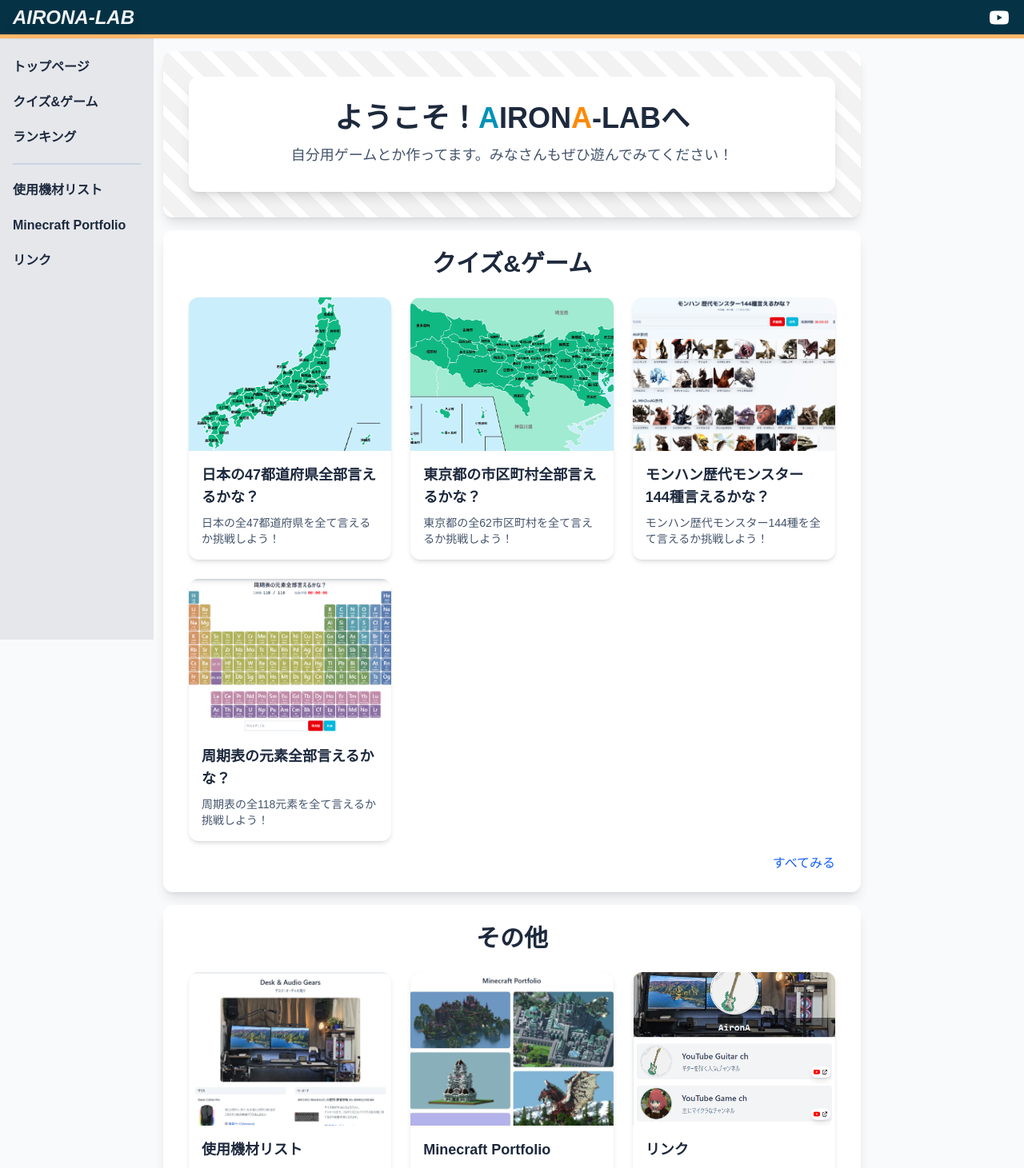
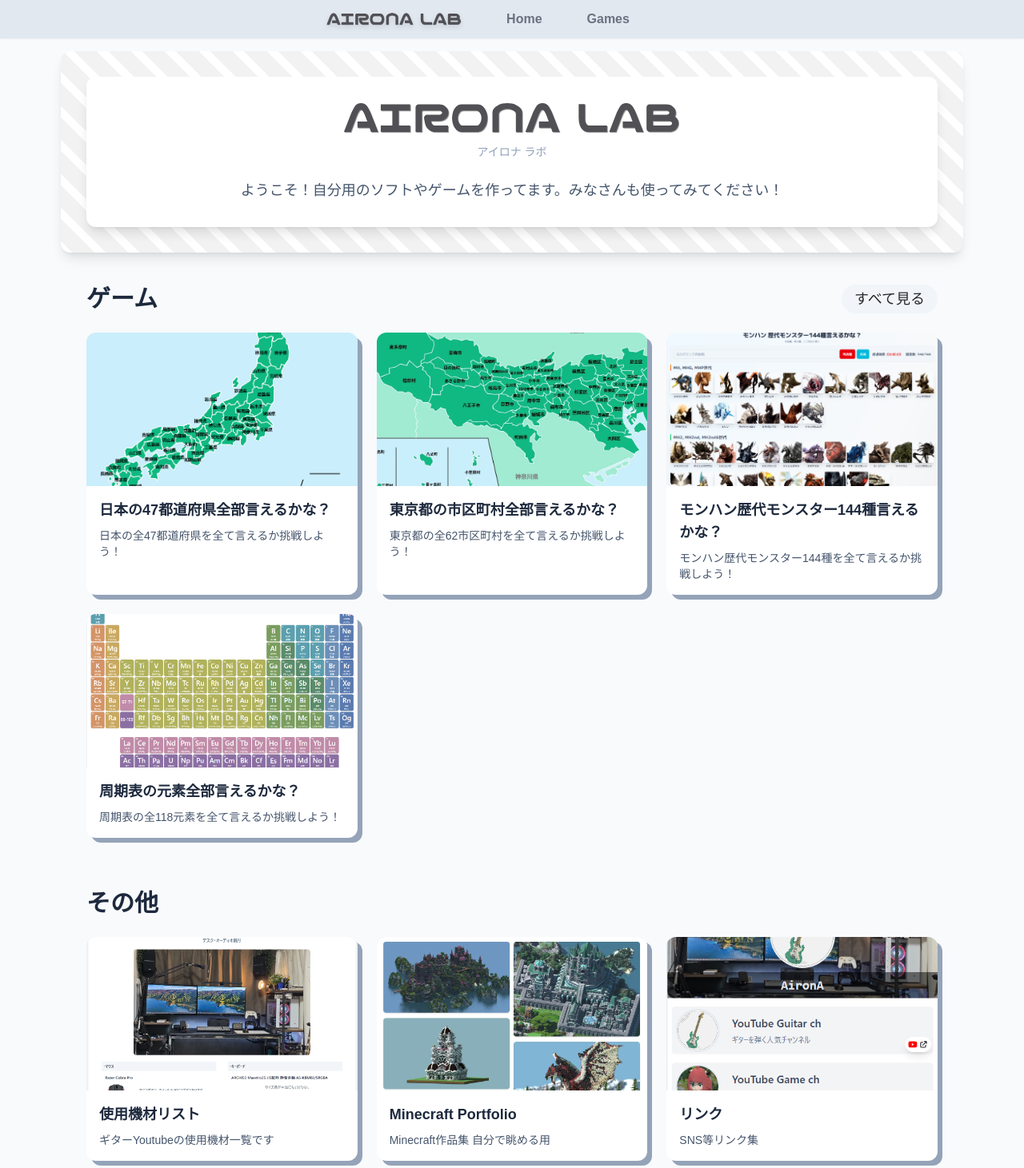
Before and after one commit to yasaka1006/AIRONA-LAB, a React (Vite) app: page / in a window 1280 px wide. Shown: the top 1461 px of the page at 80% size. Built offline with nearby package versions, Linux system fonts and the light colour scheme; a web font is replaced by a local one.

Commit message:
デザイン更新

```diff
--- a/src/App.jsx
+++ b/src/App.jsx
@@ -68,9 +68,9 @@ function App() {
       <ViewTop />
       <div className="bg-slate-50 min-h-screen text-slate-800 flex flex-col font-mplus1">
         <Header onMenuClick={toggleSidebar} />
+        <Sidebar isOpen={isSidebarOpen} onClose={closeSidebar} />
         <div className="flex pt-12 flex-1">
-          <Sidebar isOpen={isSidebarOpen} onClose={closeSidebar} />
-          <div className="w-full flex-1 xl:ml-48 xl:mr-48">
+          <div className="w-full flex-1">
             <div className="w-full max-w-6xl mx-auto md:main-content-centered px-2">
               <Suspense fallback={<div className="flex justify-center items-center min-h-screen font-bold">Loading...</div>}>
                 <Routes>
--- a/src/components/Home.jsx
+++ b/src/components/Home.jsx
@@ -1,4 +1,70 @@
 import { Link } from 'react-router-dom';
+
+const cardClass =
+  'block rounded-xl overflow-hidden bg-white shadow-[6px_6px_0_0_#94a3b8] hover:shadow-[8px_8px_0_0_#64748b] transition-all duration-100';
+const sectionClass = 'py-6 px-4 md:px-8 rounded-xl';
+const gridClass = 'grid grid-cols-1 md:grid-cols-2 lg:grid-cols-3 gap-6';
+const headingClass = 'text-2xl md:text-3xl font-extrabold text-center text-slate-800';
+
+const gameCards = [
+  {
+    to: '/japan',
+    src: '/thumbnail/japan.png',
+    title: '日本の47都道府県全部言えるかな？',
+    description: '日本の全47都道府県を全て言えるか挑戦しよう！',
+  },
+  {
+    to: '/tokyo',
+    src: '/thumbnail/tokyo.webp',
+    title: '東京都の市区町村全部言えるかな？',
+    description: '東京都の全62市区町村を全て言えるか挑戦しよう！',
+  },
+  {
+    to: '/monhan',
+    src: '/thumbnail/monhan.png',
+    title: 'モンハン歴代モンスター144種言えるかな？',
+    description: 'モンハン歴代モンスター144種を全て言えるか挑戦しよう！',
+  },
+  {
+    to: '/element',
+    src: '/thumbnail/element.png',
+    title: '周期表の元素全部言えるかな？',
+    description: '周期表の全118元素を全て言えるか挑戦しよう！',
+  },
+];
+
+const otherCards = [
+  {
+    to: '/equipments',
+    src: '/thumbnail/equipments.webp',
+    title: '使用機材リスト',
+    description: 'ギターYoutubeの使用機材一覧です',
+  },
+  {
+    to: '/mcp',
+    src: '/thumbnail/mcp.webp',
+    title: 'Minecraft Portfolio',
+    description: 'Minecraft作品集 自分で眺める用',
+  },
+  {
+    to: '/links',
+    src: '/thumbnail/links.png',
+    title: 'リンク',
+    description: 'SNS等リンク集',
+  },
+];
+
+const HomeCard = ({ to, src, title, description }) => (
+  <Link to={to} className={cardClass}>
+    <div className="w-full h-48 bg-slate-200 overflow-hidden">
+      <img src={src} alt={title} className="w-full h-full object-cover" />
+    </div>
+    <div className="p-4">
+      <h3 className="text-lg font-bold text-slate-800 mb-2">{title}</h3>
+      <p className="text-sm text-slate-600">{description}</p>
+    </div>
+  </Link>
+);
 
 const Home = () => {
   return (
@@ -8,190 +74,48 @@ const Home = () => {
         backgroundImage: 'repeating-linear-gradient(45deg, transparent, transparent 10px, rgba(0,0,0,0.05) 10px, rgba(0,0,0,0.05) 30px)'
       }}>
         <div className="bg-white py-8 px-4 md:px-8 rounded-xl shadow-lg">
-          <h1 className="text-3xl md:text-4xl font-extrabold text-center text-slate-800 mb-3">
-            ようこそ！<span className="text-cyan-600 hover:text-cyan-700 transition-all duration-300">A</span>IRON<span className="text-orange-400 hover:text-orange-500 transition-all duration-300">A</span>-LABへ
-          </h1>
+          <img src="/Title.svg" alt="AIRONA-LAB" className="mx-auto mb-3 h-auto w-auto max-h-10 max-w-full" />
+          <p className="text-center text-slate-400 text-xs md:text-sm mb-6">
+            アイロナ ラボ
+          </p>
           <p className="text-center text-slate-600 text-sm md:text-lg">
-            自分用ゲームとか作ってます。みなさんもぜひ遊んでみてください！
+            ようこそ！自分用のソフトやゲームを作ってます。みなさんも使ってみてください！
           </p>
         </div>
       </section>
 
       {/* ゲーム一覧 */}
-      <section className="bg-white py-6 px-4 md:px-8 rounded-xl shadow-lg">
-        <div className="flex justify-center">
-          <Link to="/minigames">
-            <p className="text-2xl md:text-3xl font-extrabold text-center mb-6 text-slate-800">
-              クイズ&ゲーム
-            </p>
+      <section className={sectionClass}>
+        <div className="flex justify-between items-center mb-6">
+          <Link to="/minigames" className={headingClass}>
+            ゲーム
+          </Link>
+          <Link
+            to="/minigames"
+            className="text-xs md:text-lg text-zinc-800 bg-slate-100 rounded-full px-2 md:px-4 py-1 hover:bg-slate-200 transition-all duration-100"
+          >
+            すべて見る
           </Link>
         </div>
 
-        <div className="grid grid-cols-1 md:grid-cols-2 lg:grid-cols-3 gap-6">
-          {/* 都道府県ゲーム */}
-          <Link
-            to="/japan"
-            className="block rounded-xl shadow-md overflow-hidden hover:shadow-xl hover:scale-105 transition-all duration-100 bg-white"
-          >
-            <div className="w-full h-48 bg-slate-200 overflow-hidden">
-              <img
-                src="/thumbnail/japan.png"
-                alt="東京都の47都道府県全部言えるかな？"
-                className="w-full h-full object-cover"
-              />
-            </div>
-            <div className="p-4">
-              <h3 className="text-lg font-bold text-slate-800 mb-2">
-                日本の47都道府県全部言えるかな？
-              </h3>
-              <p className="text-sm text-slate-600">
-                日本の全47都道府県を全て言えるか挑戦しよう！
-              </p>
-            </div>
-          </Link>
+        <div className={gridClass}>
+          {gameCards.map((card) => (
+            <HomeCard key={card.to} {...card} />
+          ))}
+        </div>
 
-          {/* 東京ゲーム */}
-          <Link
-            to="/tokyo"
-            className="block rounded-xl shadow-md overflow-hidden hover:shadow-xl hover:scale-105 transition-all duration-100 bg-white"
-          >
-            <div className="w-full h-48 bg-slate-200 overflow-hidden">
-              <img
-                src="/thumbnail/tokyo.webp"
-                alt="東京都の市区町村全部言えるかな？"
-                className="w-full h-full object-cover"
-              />
-            </div>
-            <div className="p-4">
-              <h3 className="text-lg font-bold text-slate-800 mb-2">
-                東京都の市区町村全部言えるかな？
-              </h3>
-              <p className="text-sm text-slate-600">
-                東京都の全62市区町村を全て言えるか挑戦しよう！
-              </p>
-            </div>
-          </Link>
-
-          {/* モンハンゲーム */}
-          <Link
-            to="/monhan"
-            className="block rounded-xl shadow-md overflow-hidden hover:shadow-xl hover:scale-105 transition-all duration-100 bg-white"
-          >
-            <div className="w-full h-48 bg-slate-200 overflow-hidden">
-              <img
-                src="/thumbnail/monhan.png"
-                alt="周期表の元素全部言えるかな？"
-                className="w-full h-full object-cover"
-              />
-            </div>
-            <div className="p-4">
-              <h3 className="text-lg font-bold text-slate-800 mb-2">
-                モンハン歴代モンスター144種言えるかな？
-              </h3>
-              <p className="text-sm text-slate-600">
-                モンハン歴代モンスター144種を全て言えるか挑戦しよう！
-              </p>
-            </div>
-          </Link>
-
-          {/* 周期表ゲーム */}
-          <Link
-            to="/element"
-            className="block rounded-xl shadow-md overflow-hidden hover:shadow-xl hover:scale-105 transition-all duration-100 bg-white"
-          >
-            <div className="w-full h-48 bg-slate-200 overflow-hidden">
-              <img
-                src="/thumbnail/element.png"
-                alt="周期表の元素全部言えるかな？"
-                className="w-full h-full object-cover"
-              />
-            </div>
-            <div className="p-4">
-              <h3 className="text-lg font-bold text-slate-800 mb-2">
-                周期表の元素全部言えるかな？
-              </h3>
-              <p className="text-sm text-slate-600">
-                周期表の全118元素を全て言えるか挑戦しよう！
-              </p>
-            </div>
-          </Link>
-
-        </div>
-        <div className="flex justify-end mt-4">
-          <a href="/minigames" className="text-md text-blue-600 hover:text-blue-800">すべてみる</a>
-        </div>
       </section>
 
-      <section className="bg-white py-6 px-4 md:px-8 rounded-xl shadow-lg">
-        <div className="flex justify-center">
-
-          <p className="text-2xl md:text-3xl font-extrabold text-center mb-6 text-slate-800">
+      <section className={sectionClass}>
+        <div className="flex mb-6">
+          <p className={headingClass}>
             その他
           </p>
-
         </div>
-        <div className="grid grid-cols-1 md:grid-cols-2 lg:grid-cols-3 gap-6">
-
-          <Link
-            to="/equipments"
-            className="block rounded-xl shadow-md overflow-hidden hover:shadow-xl hover:scale-105 transition-all duration-100 bg-white"
-          >
-            <div className="w-full h-48 bg-slate-200 overflow-hidden">
-              <img
-                src="/thumbnail/equipments.webp"
-                alt="使用機材リスト"
-                className="w-full h-full object-cover"
-              />
-            </div>
-            <div className="p-4">
-              <h3 className="text-lg font-bold text-slate-800 mb-2">
-                使用機材リスト
-              </h3>
-              <p className="text-sm text-slate-600">
-                ギターYoutubeの使用機材一覧です
-              </p>
-            </div>
-          </Link>
-          <Link to="/mcp"
-            className="block rounded-xl shadow-md overflow-hidden hover:shadow-xl hover:scale-105 transition-all duration-100 bg-white"
-          >
-            <div className="w-full h-48 bg-slate-200 overflow-hidden">
-              <img
-                src="/thumbnail/mcp.webp"
-                alt="Minecraft Portfolio"
-                className="w-full h-full object-cover"
-              />
-            </div>
-            <div className="p-4">
-              <h3 className="text-lg font-bold text-slate-800 mb-2">
-                Minecraft Portfolio
-              </h3>
-              <p className="text-sm text-slate-600">
-                Minecraft作品集 自分で眺める用
-              </p>
-            </div>
-          </Link>
-          <Link
-            to="/links"
-            className="block rounded-xl shadow-md overflow-hidden hover:shadow-xl hover:scale-105 transition-all duration-100 bg-white"
-          >
-            <div className="w-full h-48 bg-slate-200 overflow-hidden">
-              <img
-                src="/thumbnail/links.png"
-                alt="Links"
-                className="w-full h-full object-cover"
-              />
-            </div>
-            <div className="p-4">
-              <h3 className="text-lg font-bold text-slate-800 mb-2">
-                リンク
-              </h3>
-              <p className="text-sm text-slate-600">
-                SNS等リンク集
-              </p>
-            </div>
-          </Link>
-
+        <div className={gridClass}>
+          {otherCards.map((card) => (
+            <HomeCard key={card.to} {...card} />
+          ))}
         </div>
       </section>
 
--- a/src/components/Minigames.jsx
+++ b/src/components/Minigames.jsx
@@ -13,7 +13,7 @@ const GameSection = ({ title, games }) => {
             to={game.link}
             className="group blockshadow-md overflow-hidden hover:scale-110 transition-all duration-100 bg-white"
           >
-            <div className="bg-slate-100 rounded-full overflow-hidden shadow-md">
+            <div className="bg-slate-100 rounded-xl overflow-hidden shadow-sm">
               <img src="/thumbnail/nihonchizu.png" alt={game.title} className="w-full h-full object-cover" />
             </div>
             <h3 className="text-md font-bold text-slate-800 text-center group-hover:text-blue-600 transition-all duration-100">{game.title}</h3>
@@ -95,9 +95,16 @@ const Minigames = () => {
 
   return (
     <>
-      <h1 className="text-3xl font-extrabold text-slate-800 text-center my-4">
-        クイズ&ゲーム
-      </h1>
+      <div className="flex justify-between items-center mx-2 my-4 px-4">
+        <h1 className="text-3xl font-extrabold text-slate-800 text-center">
+          ゲーム一覧
+        </h1>
+        <div className="flex justify-end">
+          <Link to="/ranking" className="font-bold xl:text-sm text-xs text-slate-600 text-center rounded-full bg-slate-100 xl:px-4 px-2 py-1 hover:bg-slate-200 transition-all duration-100">
+            各ランキングはこちら
+          </Link>
+        </div>
+      </div>
 
       <Link to="/monhan" className="group">
         <section className="shadow-lg mx-2 my-4 mb-8 rounded-xl">
@@ -109,7 +116,7 @@ const Minigames = () => {
             />
             <div className="flex flex-col justify-center gap-2 p-5 md:p-7">
               <p className="w-fit rounded-full bg-slate-900 text-white text-xs font-bold tracking-wider px-3 py-1">
-                MONHAN TYPING
+                TYPING
               </p>
               <h3 className="text-xl md:text-2xl font-extrabold text-blue-500 leading-snug group-hover:text-blue-600 group-hover:scale-103 transition-all duration-100 bg-slate-100 p-3">
                 ▶モンハン 歴代モンスター144種言えるかな？
@@ -132,7 +139,7 @@ const Minigames = () => {
             />
             <div className="flex flex-col justify-center gap-2 p-5 md:p-7">
               <p className="w-fit rounded-full bg-slate-900 text-white text-xs font-bold tracking-wider px-3 py-1">
-                ELEMENTS TYPING
+                TYPING
               </p>
               <h3 className="text-xl md:text-2xl font-extrabold text-blue-500 leading-snug group-hover:text-blue-600 group-hover:scale-103 transition-all duration-100 bg-slate-100 p-3">
                 ▶周期表の元素全部言えるかな？
@@ -150,7 +157,7 @@ const Minigames = () => {
           <img src="/thumbnail/japan2.png" alt="日本の47都道府県全部言えるかな？" className="w-[42%] aspect-[16/10] object-cover shadow-lg rounded-xl hidden lg:block" />
           <div className="flex flex-col justify-center gap-2 p-5 md:p-7">
             <p className="w-fit rounded-full bg-slate-900 text-white text-xs font-bold tracking-wider px-3 py-1">
-              MAP TYPING
+              TYPING
             </p>
             <h3 className="text-xl md:text-2xl font-extrabold text-slate-900 leading-snug">
               地区名をタイピングして、白地図を完成させよう
--- a/src/components/assets/Header.jsx
+++ b/src/components/assets/Header.jsx
@@ -1,37 +1,50 @@
-import { useState, useEffect } from 'react';
+import { Link } from 'react-router-dom';
+
+const isJapanese = (navigator.languages?.[0] ?? navigator.language ?? '')
+  .toLowerCase()
+  .startsWith('ja');
+
+const menuLabels = isJapanese
+  ? { home: 'ホーム', games: 'ゲーム', openMenu: 'メニューを開く' }
+  : { home: 'Home', games: 'Games', openMenu: 'Open menu' };
+
+const menuItems =
+  'font-bold text-md text-gray-500 hover:text-gray-700 transition-colors duration-100 hover:bg-slate-300 rounded-full py-2 px-4';
 
 const Header = ({ onMenuClick }) => {
-  const [isLineVisible, setIsLineVisible] = useState(false);
-
-  useEffect(() => {
-    // ページ読み込み時にアンダーラインを表示
-    setIsLineVisible(true);
-  }, []);
-
   return (
-    <header className="bg-cyan-950 text-slate-100 px-2 shadow-xs fixed top-0 left-0 right-0 z-50 w-full h-12 border-b-5 border-orange-300">
-      <div className="flex items-center justify-between h-full max-w-7xl mx-auto xl:max-w-none lg:px-2">
-        {/* ハンバーガーメニューボタン（モバイル・タブレット用） */}
+    <header className="bg-slate-200 text-slate-100 px-2 shadow-xs fixed top-0 left-0 right-0 z-50 w-full h-12">
+      <div className="flex items-center justify-between h-full max-w-7xl mx-auto xl:max-w-none lg:px-2 xl:px-100">
         <button
           onClick={onMenuClick}
-          className="xl:hidden p-2 hover:bg-cyan-800 rounded-xl transition-all duration-200 active:scale-95 group"
-          aria-label="メニューを開く"
+          className="xl:hidden p-2 hover:bg-slate-300 rounded-xl transition-all duration-200 active:scale-95 group text-slate-700"
+          aria-label={menuLabels.openMenu}
         >
-          <svg className="w-6 h-6 group-hover:rotate-90 transition-transform duration-300" fill="none" stroke="currentcolor" viewBox="0 0 24 24">
+          <svg className="w-6 h-6 group-hover:rotate-90 transition-transform duration-300" fill="none" stroke="currentColor" viewBox="0 0 24 24">
             <path strokeLinecap="round" strokeLinejoin="round" strokeWidth={2.5} d="M4 6h16M4 12h16M4 18h16" />
           </svg>
         </button>
-        <a href="/" className="flex items-center group mr-3">
-          <div className="relative">
-            <h1 className="text-xl md:text-2xl font-bold italic drop-shadow-xl">
-              AIRONA-LAB
-            </h1>
-            {/* <div className={`absolute -bottom-1 left-0 h-0.5 bg-gradient-to-r from-cyan-200 to-orange-300 transition-all duration-300 ${isLineVisible ? 'w-full' : 'w-0'}`}></div> */}
+
+        <div className="flex items-center gap-6 xl:gap-10">
+          <Link to="/" className="flex items-center group">
+            <div className="relative">
+              <h1 className="sr-only">AIRONA-LAB</h1>
+              <img src="/Title.svg?v=2" alt="AIRONA-LAB" className="h-4 w-auto drop-shadow-md" />
+            </div>
+          </Link>
+
+          <div className="hidden xl:flex items-center gap-6">
+            <Link to="/" className={menuItems}>
+              {menuLabels.home}
+            </Link>
+            <Link to="/minigames" className={menuItems}>
+              {menuLabels.games}
+            </Link>
           </div>
-        </a>
-        <a href="https://www.youtube.com/@AironA" target="_blank" rel="noopener noreferrer" className="p-[3px]" >
-          <img src="/thumbnail/youtube_white.svg" alt="YouTube" className="w-6 h-6" />
-        </a>
+        </div>
+
+        {/* モバイル時のレイアウトバランス用 */}
+        <div className="w-10 xl:hidden" aria-hidden="true" />
       </div>
     </header>
   );
--- a/src/components/assets/Sidebar.jsx
+++ b/src/components/assets/Sidebar.jsx
@@ -1,37 +1,74 @@
 import { Link } from 'react-router-dom';
+
+const isJapanese = (navigator.languages?.[0] ?? navigator.language ?? '')
+  .toLowerCase()
+  .startsWith('ja');
+
+const labels = isJapanese
+  ? {
+      home: 'ホーム',
+      games: 'ゲーム',
+      ranking: 'ランキング',
+      equipments: '使用機材リスト',
+      mcp: 'Minecraft Portfolio',
+      links: 'リンク',
+      close: 'メニューを閉じる',
+    }
+  : {
+      home: 'Home',
+      games: 'Games',
+      ranking: 'Ranking',
+      equipments: 'Equipment',
+      mcp: 'Minecraft Portfolio',
+      links: 'Links',
+      close: 'Close menu',
+    };
+
+const menuItemClass =
+  'block font-bold text-gray-600 hover:text-gray-800 hover:bg-slate-300 rounded-md px-4 py-3 transition-colors duration-100';
 
 const Sidebar = ({ isOpen, onClose }) => {
   return (
     <>
-      {/* オーバーレイ（モバイル・タブレット用） */}
       {isOpen && (
         <div
           className="fixed inset-0 bg-black/50 z-[49] xl:hidden"
           onClick={onClose}
+          aria-hidden="true"
         />
       )}
 
-      {/* サイドバー */}
-      <div className={`
-        fixed top-12 left-0 h-[calc(100vh-3rem)] bg-gray-200 text-slate-800 py-4 z-50
-        transform transition-transform duration-300 ease-in-out
-        w-48 overflow-y-auto
-        ${isOpen ? 'translate-x-0' : '-translate-x-full'}
-        xl:translate-x-0 xl:fixed xl:top-12 xl:h-[calc(100vh-3rem)] xl:z-40
-        xl:block
-      `}
-        style={{ marginTop: 0 }}
+      <nav
+        className={`
+          fixed top-12 left-0 h-[calc(100vh-3rem)] w-56 bg-slate-200 text-slate-800 py-4 z-50
+          transform transition-transform duration-300 ease-in-out overflow-y-auto
+          xl:hidden
+          ${isOpen ? 'translate-x-0' : '-translate-x-full'}
+        `}
+        aria-hidden={!isOpen}
       >
-        <div className="space-y-1">
-          <Link to="/" className="block hover:text-blue-700 transition cursor-pointer font-bold hover:bg-slate-300 px-4 py-2" onClick={onClose}>トップページ</Link>
-          <Link to="/minigames" className="block hover:text-blue-700 transition cursor-pointer font-bold hover:bg-slate-300 px-4 py-2" onClick={onClose}>クイズ&ゲーム</Link>
-          <Link to="/ranking" className="block hover:text-blue-700 transition cursor-pointer font-bold hover:bg-slate-300 px-4 py-2" onClick={onClose}>ランキング</Link>
-          <div className="block h-[2px] bg-slate-300 my-3 mx-4"></div>
-          <Link to="/equipments" className="block hover:text-blue-700 transition cursor-pointer font-bold hover:bg-slate-300 px-4 py-2" onClick={onClose}>使用機材リスト</Link>
-          <Link to="/mcp" className="block hover:text-blue-700 transition cursor-pointer font-bold hover:bg-slate-300 px-4 py-2" onClick={onClose}>Minecraft Portfolio</Link>
-          <Link to="/links" className="block hover:text-blue-700 transition cursor-pointer font-bold hover:bg-slate-300 px-4 py-2" onClick={onClose}>リンク</Link>
+        <div className="space-y-1 px-2">
+          <Link to="/" className={menuItemClass} onClick={onClose}>
+            {labels.home}
+          </Link>
+          <Link to="/minigames" className={menuItemClass} onClick={onClose}>
+            {labels.games}
+          </Link>
+          <Link to="/ranking" className={menuItemClass} onClick={onClose}>
+            {labels.ranking}
+          </Link>
+          <div className="h-[2px] bg-slate-300 my-3 mx-2" />
+          <Link to="/equipments" className={menuItemClass} onClick={onClose}>
+            {labels.equipments}
+          </Link>
+          <Link to="/mcp" className={menuItemClass} onClick={onClose}>
+            {labels.mcp}
+          </Link>
+          <Link to="/links" className={menuItemClass} onClick={onClose}>
+            {labels.links}
+          </Link>
         </div>
-      </div>
+      </nav>
     </>
   );
 };
```
Also changed, not shown: public/Title.svg (added).
